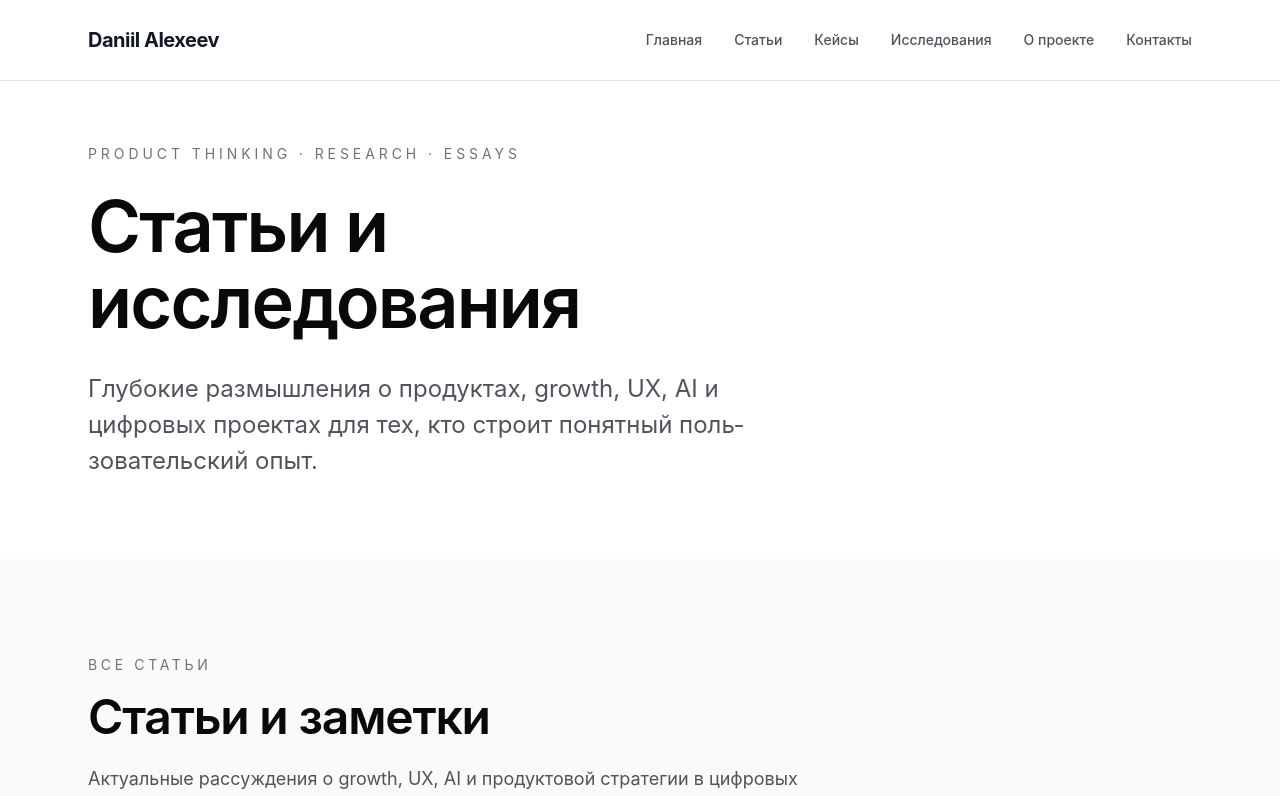
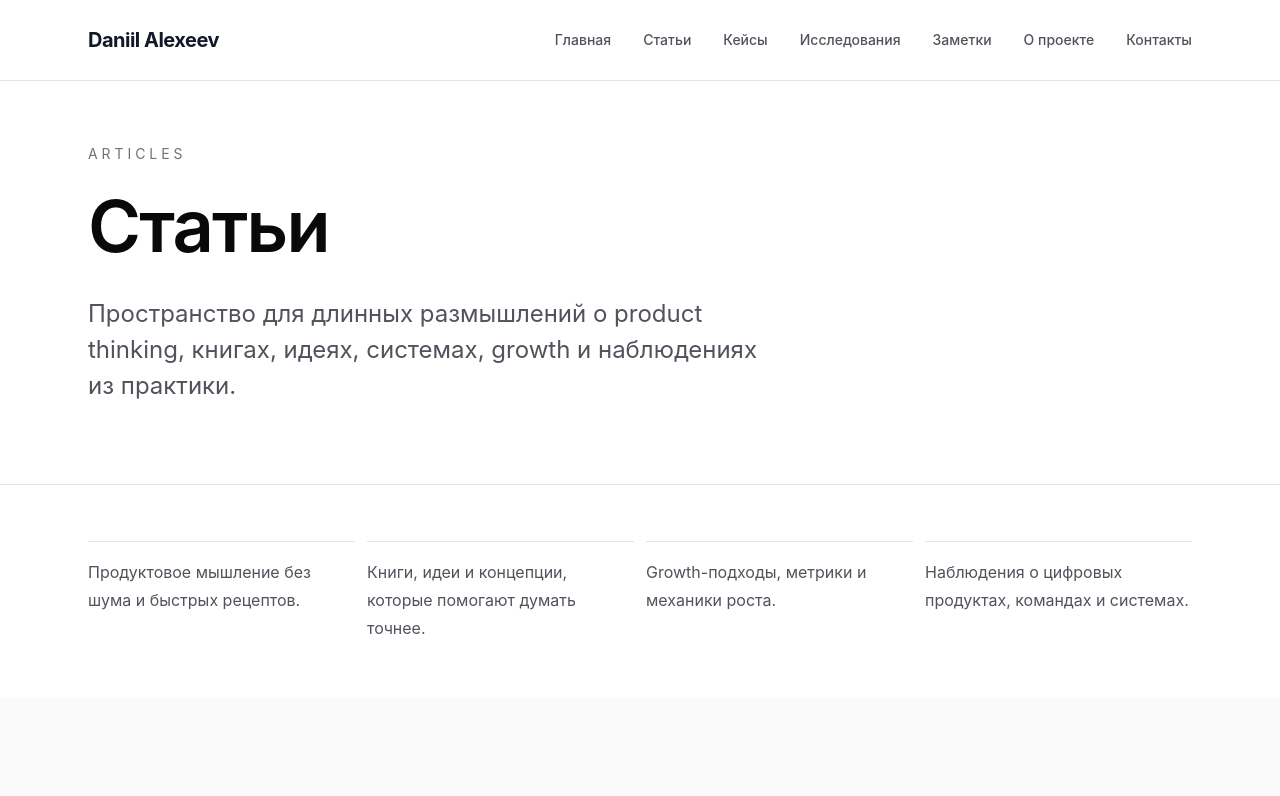
Before and after one commit to DaniilAlexeevhost/personal-site, a Next.js app: page /articles in a window 1280 px wide. Shown: the top 796 px of the page. Built offline with nearby package versions, Linux system fonts and the light colour scheme; no server answers.

Commit message:
Refine editorial category pages

```diff
--- a/app/articles/page.tsx
+++ b/app/articles/page.tsx
@@ -1,4 +1,5 @@
 import ContentGrid from "@/components/ContentGrid";
+import EditorialScope from "@/components/EditorialScope";
 import SectionHero from "@/components/SectionHero";
 import { articles } from "@/data/articles";
 import { createPageMetadata } from "@/lib/seo";
@@ -7,7 +8,7 @@ import type { Metadata } from "next";
 export const metadata: Metadata = createPageMetadata({
   title: "Статьи",
   description:
-    "Продуктовые статьи о growth, UX, AI, retention и цифровых проектах.",
+    "Статьи о product thinking, книгах, идеях, системах, growth и наблюдениях.",
   pathname: "/articles",
 });
 
@@ -15,15 +16,24 @@ export default function ArticlesPage() {
   return (
     <main className="min-h-screen bg-white text-zinc-950">
       <SectionHero
-        eyebrow="Product thinking · research · essays"
-        title="Статьи и исследования"
-        description="Глубокие размышления о продуктах, growth, UX, AI и цифровых проектах для тех, кто строит понятный пользовательский опыт."
+        eyebrow="Articles"
+        title="Статьи"
+        description="Пространство для длинных размышлений о product thinking, книгах, идеях, системах, growth и наблюдениях из практики."
+      />
+
+      <EditorialScope
+        items={[
+          "Продуктовое мышление без шума и быстрых рецептов.",
+          "Книги, идеи и концепции, которые помогают думать точнее.",
+          "Growth-подходы, метрики и механики роста.",
+          "Наблюдения о цифровых продуктах, командах и системах.",
+        ]}
       />
 
       <ContentGrid
         eyebrow="Все статьи"
-        title="Статьи и заметки"
-        description="Актуальные рассуждения о growth, UX, AI и продуктовой стратегии в цифровых проектах."
+        title="Материалы для спокойного чтения"
+        description="Разборы книг, идей, продуктовых концепций, growth-подходов и собственных наблюдений."
         items={articles}
         hrefPrefix="/articles"
       />
--- a/app/cases/page.tsx
+++ b/app/cases/page.tsx
@@ -1,4 +1,5 @@
 import ContentGrid from "@/components/ContentGrid";
+import EditorialScope from "@/components/EditorialScope";
 import SectionHero from "@/components/SectionHero";
 import { cases } from "@/data/cases";
 import { createPageMetadata } from "@/lib/seo";
@@ -7,7 +8,7 @@ import type { Metadata } from "next";
 export const metadata: Metadata = createPageMetadata({
   title: "Кейсы",
   description:
-    "Продуктовые кейсы о growth, retention, UX и исследованиях цифровых продуктов.",
+    "Кейсы о практическом опыте, решениях, гипотезах, уроках и системном мышлении.",
   pathname: "/cases",
 });
 
@@ -15,15 +16,24 @@ export default function CasesPage() {
   return (
     <main className="min-h-screen bg-white text-zinc-950">
       <SectionHero
-        eyebrow="Product cases · growth · UX"
+        eyebrow="Cases"
         title="Кейсы"
-        description="Разборы продуктовых решений, growth-гипотез и исследовательских подходов, которые помогают находить устойчивый рост."
+        description="Практические разборы опыта, решений, гипотез и выводов из реальных проектов и рабочих ситуаций."
+      />
+
+      <EditorialScope
+        items={[
+          "Решения и компромиссы, которые появляются в работе.",
+          "Гипотезы, проверки и выводы после практики.",
+          "Уроки из продуктовых, UX и growth-ситуаций.",
+          "Системное мышление вместо набора разрозненных тактик.",
+        ]}
       />
 
       <ContentGrid
         eyebrow="Все кейсы"
-        title="Разборы продуктовых решений"
-        description="Короткие и практичные материалы о retention, UX, аналитике и поиске работающих продуктовых механик."
+        title="Практический опыт и выводы"
+        description="Практический опыт, решения, гипотезы и выводы из реальных проектов и рабочих ситуаций."
         items={cases}
         hrefPrefix="/cases"
       />
--- a/app/layout.tsx
+++ b/app/layout.tsx
@@ -74,6 +74,13 @@ export default function RootLayout({
                 </Link>
 
                 <Link
+                  href="/notes"
+                  className="hover:text-black transition-colors"
+                >
+                  Заметки
+                </Link>
+
+                <Link
                   href="/about"
                   className="hover:text-black transition-colors"
                 >
--- /dev/null
+++ b/app/notes/page.tsx
@@ -0,0 +1,42 @@
+import ContentGrid from "@/components/ContentGrid";
+import EditorialScope from "@/components/EditorialScope";
+import SectionHero from "@/components/SectionHero";
+import { notes } from "@/data/notes";
+import { createPageMetadata } from "@/lib/seo";
+import type { Metadata } from "next";
+
+export const metadata: Metadata = createPageMetadata({
+  title: "Заметки",
+  description:
+    "Короткие мысли, инсайты, цитаты и наблюдения в процессе обучения и работы.",
+  pathname: "/notes",
+});
+
+export default function NotesPage() {
+  return (
+    <main className="min-h-screen bg-white text-zinc-950">
+      <SectionHero
+        eyebrow="Notes"
+        title="Заметки"
+        description="Короткие фрагменты мышления: мысли, инсайты, цитаты и наблюдения в процессе обучения и работы."
+      />
+
+      <EditorialScope
+        items={[
+          "Наблюдения, которые еще не стали статьями.",
+          "Инсайты из книг, работы и разговоров.",
+          "Короткие формулировки для будущих исследований.",
+          "Фрагменты обучения, практики и личного product journal.",
+        ]}
+      />
+
+      <ContentGrid
+        eyebrow="Все заметки"
+        title="Короткие мысли и фрагменты"
+        description="Короткие мысли, инсайты, цитаты и наблюдения в процессе обучения и работы."
+        items={notes}
+        compact
+      />
+    </main>
+  );
+}
--- a/app/sitemap.ts
+++ b/app/sitemap.ts
@@ -22,6 +22,11 @@ const staticRoutes = [
     pathname: "/research",
     changeFrequency: "monthly",
     priority: 0.8,
+  },
+  {
+    pathname: "/notes",
+    changeFrequency: "weekly",
+    priority: 0.7,
   },
   {
     pathname: "/about",
--- /dev/null
+++ b/components/EditorialScope.tsx
@@ -0,0 +1,22 @@
+type EditorialScopeProps = {
+  items: string[];
+};
+
+export default function EditorialScope({ items }: EditorialScopeProps) {
+  return (
+    <section className="border-t border-zinc-200 bg-white">
+      <div className="max-w-6xl mx-auto px-5 sm:px-6 py-10 sm:py-14">
+        <div className="grid gap-3 sm:grid-cols-2 lg:grid-cols-4">
+          {items.map((item) => (
+            <div
+              key={item}
+              className="border-t border-zinc-200 pt-4 text-base leading-7 text-zinc-600"
+            >
+              {item}
+            </div>
+          ))}
+        </div>
+      </div>
+    </section>
+  );
+}
--- /dev/null
+++ b/data/notes.ts
@@ -0,0 +1,49 @@
+import type { Note } from "@/data/types";
+
+export const notes: Note[] = [
+  {
+    id: "learning-in-public",
+    section: "notes",
+    slug: "learning-in-public",
+    route: "/notes",
+    category: "Learning",
+    tags: ["Product", "Reflection"],
+    publishedAt: "2026-05-13",
+    status: "published",
+    title: "Учиться публично",
+    description:
+      "Короткая мысль о том, почему полезно фиксировать путь, а не только готовые выводы.",
+    content:
+      "Публичные заметки помогают видеть, как меняется мышление: какие вопросы повторяются, какие идеи взрослеют, а какие исчезают после первой проверки.",
+  },
+  {
+    id: "questions-before-solutions",
+    section: "notes",
+    slug: "questions-before-solutions",
+    route: "/notes",
+    category: "Thinking",
+    tags: ["Questions", "Discovery"],
+    publishedAt: "2026-05-13",
+    status: "published",
+    title: "Вопросы до решений",
+    description:
+      "Небольшое наблюдение о том, почему сильная формулировка вопроса часто важнее быстрого ответа.",
+    content:
+      "Хороший вопрос сужает пространство неопределенности. Быстрый ответ иногда только делает хаос более уверенным.",
+  },
+  {
+    id: "systems-over-tactics",
+    section: "notes",
+    slug: "systems-over-tactics",
+    route: "/notes",
+    category: "Systems",
+    tags: ["Growth", "Practice"],
+    publishedAt: "2026-05-13",
+    status: "published",
+    title: "Системы важнее тактик",
+    description:
+      "Короткая заметка о том, почему отдельные приемы работают слабее без понятной системы.",
+    content:
+      "Тактика может дать движение, но система помогает повторять результат и понимать, почему он появился.",
+  },
+];
--- a/data/types.ts
+++ b/data/types.ts
@@ -1,6 +1,6 @@
 import type { ComponentType } from "react";
 
-export type ContentSection = "articles" | "cases" | "research";
+export type ContentSection = "articles" | "cases" | "research" | "notes";
 
 export type ContentStatus = "published" | "draft";
 
@@ -49,3 +49,8 @@ export type ResearchNote = ContentItem & {
   section: "research";
   content: string;
 };
+
+export type Note = ContentItem & {
+  section: "notes";
+  content: string;
+};
--- a/lib/content.ts
+++ b/lib/content.ts
@@ -9,6 +9,7 @@ import {
   sortByDate,
 } from "@/data/content";
 import { research } from "@/data/research";
+import { notes } from "@/data/notes";
 import type { Article, ArticleFrontmatter, ContentItem } from "@/data/types";
 
 const articleModules = [
@@ -176,10 +177,15 @@ export function getResearchBySlug(slug: string) {
   return getPublishedResearch().find((item) => item.slug === slug);
 }
 
+export function getPublishedNotes() {
+  return notes.filter((item) => item.status === "published");
+}
+
 export function getAllContentItems(): ContentItem[] {
   return sortByDate([
     ...getPublishedArticles(),
     ...getPublishedCases(),
     ...getPublishedResearch(),
+    ...getPublishedNotes(),
   ]);
 }
```
Also changed, not shown: app/research/page.tsx (+15 -5 lines).
